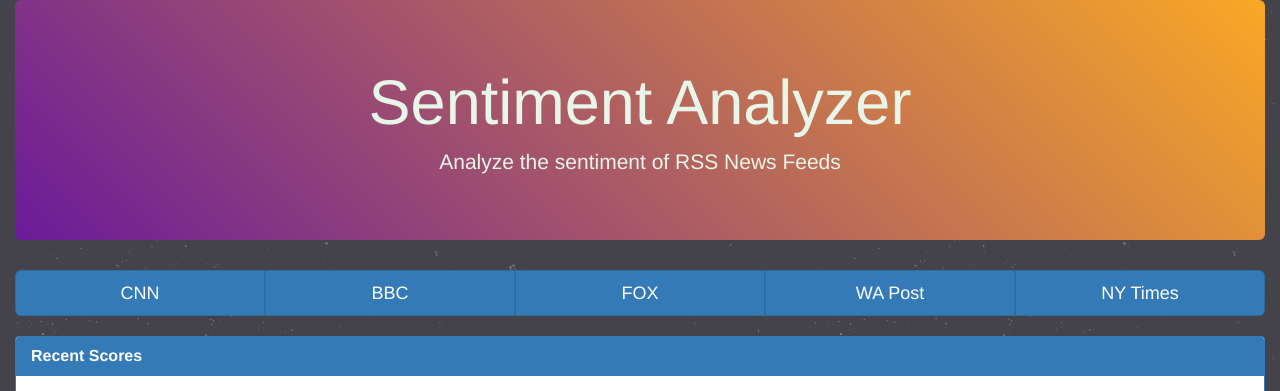
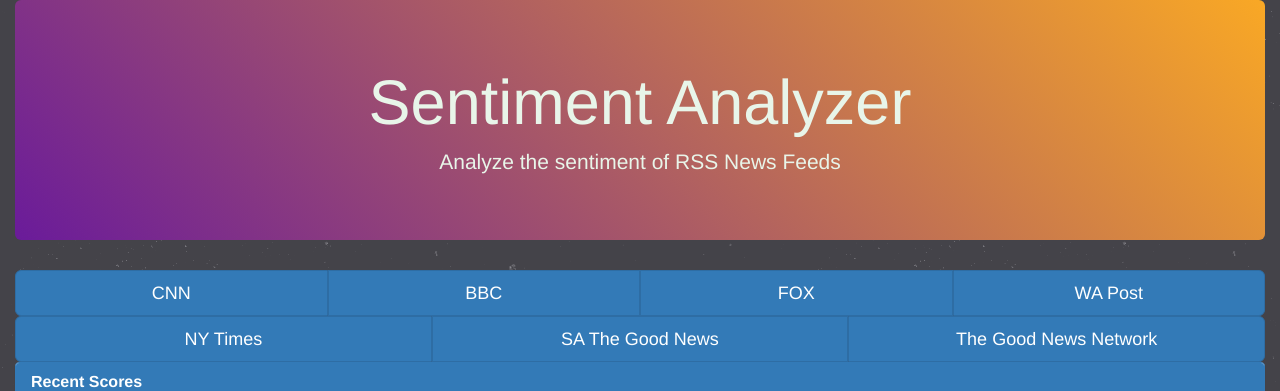
Before and after one commit to Huntario/RSSAnalyzer, a PHP site: page / in a window 1280 px wide. Shown: the top 391 px of the page. Run offline with PHP 8.4, Linux system fonts and the light colour scheme; some libraries are stand-ins or nearby versions.

Commit message:
added positive news outlets

```diff
--- a/assets/css/tonieStyle.css
+++ b/assets/css/tonieStyle.css
@@ -9,3 +9,8 @@
 body{
 	background-image: url(../images/stardust_@2X.png);
 }
+
+.btn-group .btn-group-justified{
+
+	margin-top:40%;
+}
--- a/index.html
+++ b/index.html
@@ -33,13 +33,22 @@
   			<div class="btn-group" role="group">
     			<button type="button" class="btn btn-primary btn-lg" data-link="http://feeds.washingtonpost.com/rss/world">WA Post</button>
   			</div>
-  			<div class="btn-group" role="group">
+
+
+		</div>
+
+		<div class="btn-group btn-group-justified" role="group" aria-label="...">
+			<div class="btn-group" role="group">
     			<button type="button" class="btn btn-primary btn-lg" data-link="http://rss.nytimes.com/services/xml/rss/nyt/World.xml">NY Times</button>
   			</div>
-		</div>
-  		<div class="btn-group" data-toggle="buttons" data-link="http://rss.cnn.com/rss/cnn_topstories.rss">
+  			<div class="btn-group" role="group">
+    			<button type="button" class="btn btn-primary btn-lg" data-link="http://feeds.feedburner.com/SAGoodNews?format=xml">SA The Good News</button>
+  			</div>
 
-		</div>
+			<div class="btn-group" role="group">
+    			<button type="button" class="btn btn-primary btn-lg" data-link="http://www.goodnewsnetwork.org/feed/">The Good News Network</button>
+  			</div>
+  		</div>
 			<div class="panel panel-primary">
 				<div class="panel-heading">
 					<h3 class="panel-title"><strong>Recent Scores</strong></h3>
```
Also changed, not shown: README/README.md.
